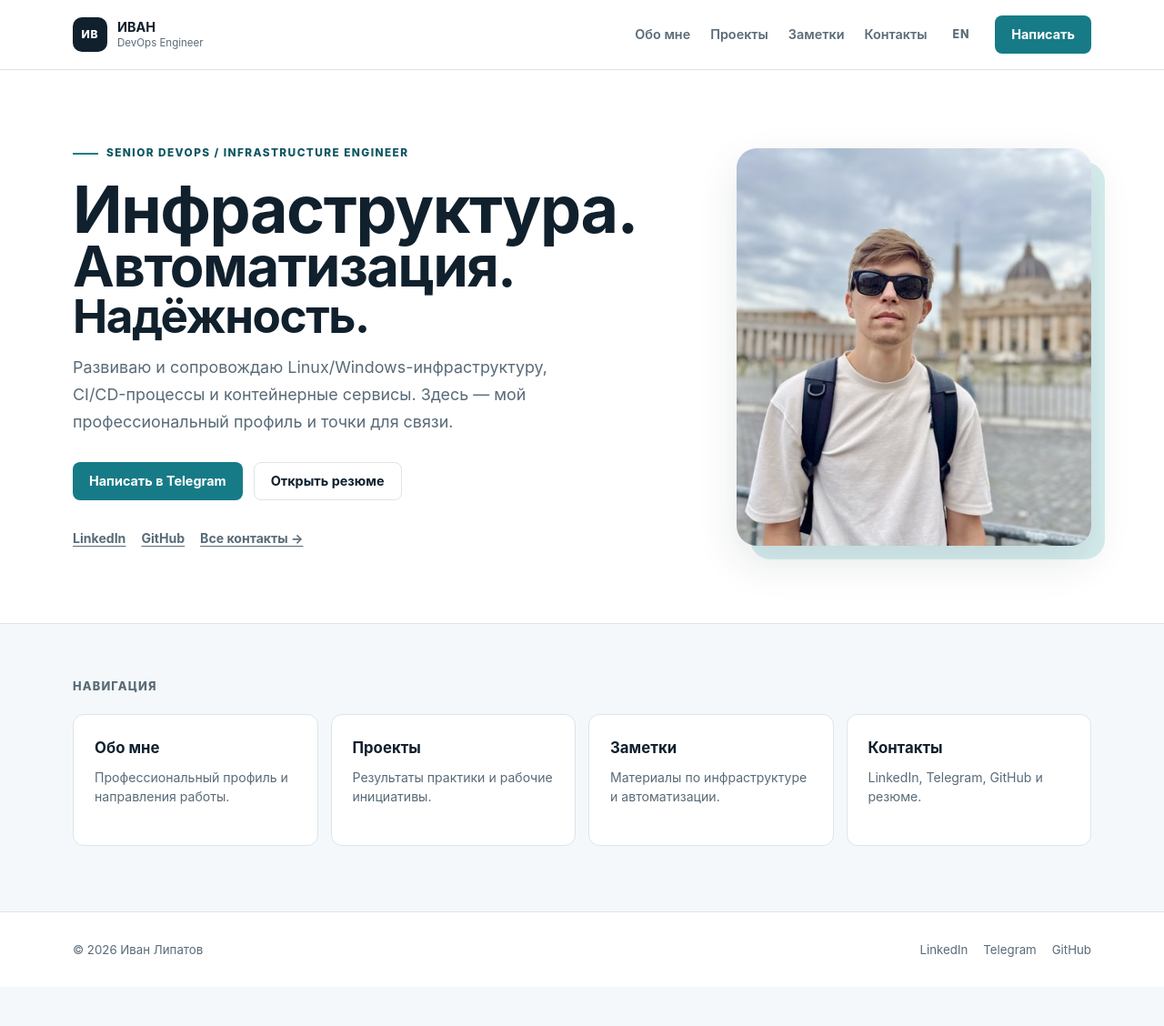
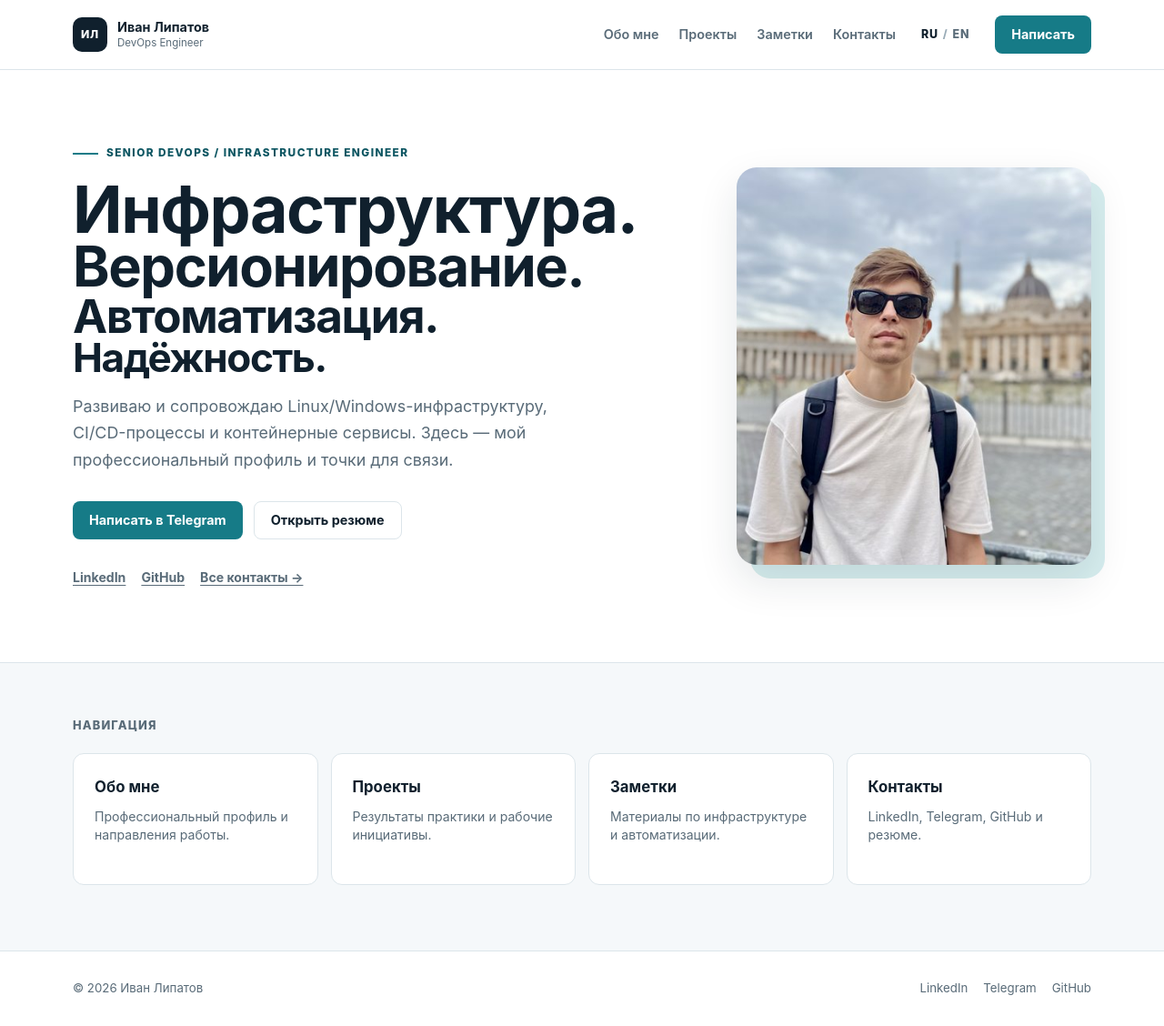
Before and after one commit to lvipa/jekyll-learning-site, a Jekyll site: the page built from index.md, in a window 1280 px wide and 1128 px high. Shown: the whole window at 91% size. Built offline with Jekyll 4.4.1, drawn with Linux system fonts in a browser that asks for light colours.

Commit message:
Localize identity and language controls

```diff
--- a/_layouts/default.html
+++ b/_layouts/default.html
@@ -43,8 +43,8 @@
     <header class="site-header">
       <div class="shell header-inner">
         <a class="brand" href="{{ home_url | relative_url }}" aria-label="{% if is_english %}Homepage{% else %}На главную{% endif %}">
-          <span class="brand-mark">{% if is_english %}IV{% else %}ИВ{% endif %}</span>
-          <span class="brand-copy"><strong>{% if is_english %}IVAN{% else %}ИВАН{% endif %}</strong><small>DevOps Engineer</small></span>
+          <span class="brand-mark">{% if is_english %}IL{% else %}ИЛ{% endif %}</span>
+          <span class="brand-copy"><strong>{% if is_english %}Ivan Lipatov{% else %}Иван Липатов{% endif %}</strong><small>DevOps Engineer</small></span>
         </a>
         <nav class="site-nav" aria-label="{% if is_english %}Primary navigation{% else %}Основная навигация{% endif %}">
           <a href="{{ about_url | relative_url }}"{% if page.url == about_url %} aria-current="page"{% endif %}>{% if is_english %}About{% else %}Обо мне{% endif %}</a>
@@ -52,7 +52,13 @@
           <a href="{{ notes_url | relative_url }}"{% if page.url == notes_url %} aria-current="page"{% endif %}>{% if is_english %}Notes{% else %}Заметки{% endif %}</a>
           <a href="{{ contact_url | relative_url }}"{% if page.url == contact_url %} aria-current="page"{% endif %}>{% if is_english %}Contact{% else %}Контакты{% endif %}</a>
         </nav>
-        <a class="language-switch" href="{{ page.translation | relative_url }}" hreflang="{% if is_english %}ru{% else %}en{% endif %}">{% if is_english %}RU{% else %}EN{% endif %}</a>
+        <nav class="language-switcher" aria-label="{% if is_english %}Language{% else %}Язык{% endif %}">
+          {% if is_english %}
+            <a href="{{ page.translation | relative_url }}" hreflang="ru">RU</a><span aria-hidden="true">/</span><a href="{{ page.url | relative_url }}" hreflang="en" aria-current="page">EN</a>
+          {% else %}
+            <a href="{{ page.url | relative_url }}" hreflang="ru" aria-current="page">RU</a><span aria-hidden="true">/</span><a href="{{ page.translation | relative_url }}" hreflang="en">EN</a>
+          {% endif %}
+        </nav>
         <a class="header-cta" href="https://t.me/lvipa">{% if is_english %}Message{% else %}Написать{% endif %}</a>
       </div>
     </header>
--- a/assets/css/style.css
+++ b/assets/css/style.css
@@ -36,8 +36,10 @@ a:hover { color: var(--accent); }
 .site-nav a:hover, .site-nav a[aria-current="page"] { color: var(--ink); }
 .site-nav a[aria-current="page"] { box-shadow: inset 0 -2px var(--accent); }
 .header-cta, .button { display: inline-flex; justify-content: center; align-items: center; min-height: 42px; padding: 0 18px; border-radius: 8px; font-size: .9rem; font-weight: 700; text-decoration: none; transition: transform .18s ease, background .18s ease; }
-.language-switch { color: var(--muted); font-size: .78rem; font-weight: 800; letter-spacing: .06em; text-decoration: none; }
-.language-switch:hover { color: var(--accent-dark); }
+.language-switcher { display: flex; align-items: center; gap: 5px; color: #9aacb7; font-size: .78rem; font-weight: 800; letter-spacing: .06em; }
+.language-switcher a { color: var(--muted); text-decoration: none; }
+.language-switcher a:hover { color: var(--accent-dark); }
+.language-switcher a[aria-current="page"] { color: var(--ink); }
 .header-cta, .button-primary { background: var(--accent); color: var(--white); }
 .header-cta:hover, .button-primary:hover { background: var(--accent-dark); color: var(--white); transform: translateY(-1px); }
 .button-secondary { color: var(--ink); background: var(--white); border: 1px solid var(--line); }
@@ -53,6 +55,7 @@ a:hover { color: var(--accent); }
 .hero-word--large { font-size: clamp(2.9rem, 5.6vw, 5rem); }
 .hero-word--medium { font-size: clamp(2.55rem, 4.8vw, 4.2rem); }
 .hero-word--small { font-size: clamp(2.2rem, 4vw, 3.45rem); }
+.hero-word--xsmall { font-size: clamp(1.95rem, 3.45vw, 2.9rem); }
 .hero p { max-width: 610px; color: var(--muted); font-size: 1.12rem; margin: 0; }
 .hero-actions { display: flex; flex-wrap: wrap; gap: 12px; margin-top: 30px; }
 .profile-links { display: flex; flex-wrap: wrap; gap: 17px; margin-top: 30px; font-size: .88rem; font-weight: 650; }
@@ -90,7 +93,7 @@ a:hover { color: var(--accent); }
   .brand-copy small { display: none; }
   .site-nav { display: none; }
   .header-cta { min-height: 38px; padding: 0 13px; }
-  .language-switch { margin-left: auto; }
+  .language-switcher { margin-left: auto; }
   .hero { min-height: auto; grid-template-columns: 1fr; gap: 24px; padding: 42px 0 46px; }
   .hero-copy { order: 1; }
   .hero-photo-wrap { width: min(172px, 55vw); max-width: 100%; justify-self: start; order: 2; }
@@ -100,6 +103,7 @@ a:hover { color: var(--accent); }
   .hero-word--large { font-size: clamp(1.95rem, 10.5vw, 3.1rem); }
   .hero-word--medium { font-size: clamp(1.78rem, 9.1vw, 2.72rem); }
   .hero-word--small { font-size: clamp(1.6rem, 8vw, 2.36rem); }
+  .hero-word--xsmall { font-size: clamp(1.45rem, 7vw, 2.1rem); }
   .hero p { font-size: .98rem; line-height: 1.57; }
   .hero-actions { display: grid; gap: 10px; margin-top: 24px; }
   .hero-actions .button { width: 100%; min-height: 48px; }
--- a/index.md
+++ b/index.md
@@ -10,8 +10,9 @@ translation: /en/
     <div class="eyebrow">Senior DevOps / Infrastructure Engineer</div>
     <h1 class="hero-manifesto">
       <span class="hero-word hero-word--large">Инфраструктура.</span>
-      <span class="hero-word hero-word--medium">Автоматизация.</span>
-      <span class="hero-word hero-word--small">Надёжность.</span>
+      <span class="hero-word hero-word--medium">Версионирование.</span>
+      <span class="hero-word hero-word--small">Автоматизация.</span>
+      <span class="hero-word hero-word--xsmall">Надёжность.</span>
     </h1>
     <p>Развиваю и сопровождаю Linux/Windows-инфраструктуру, CI/CD-процессы и контейнерные сервисы. Здесь — мой профессиональный профиль и точки для связи.</p>
     <div class="hero-actions">
```
Also changed, not shown: en/index.md (+4 -3 lines).
